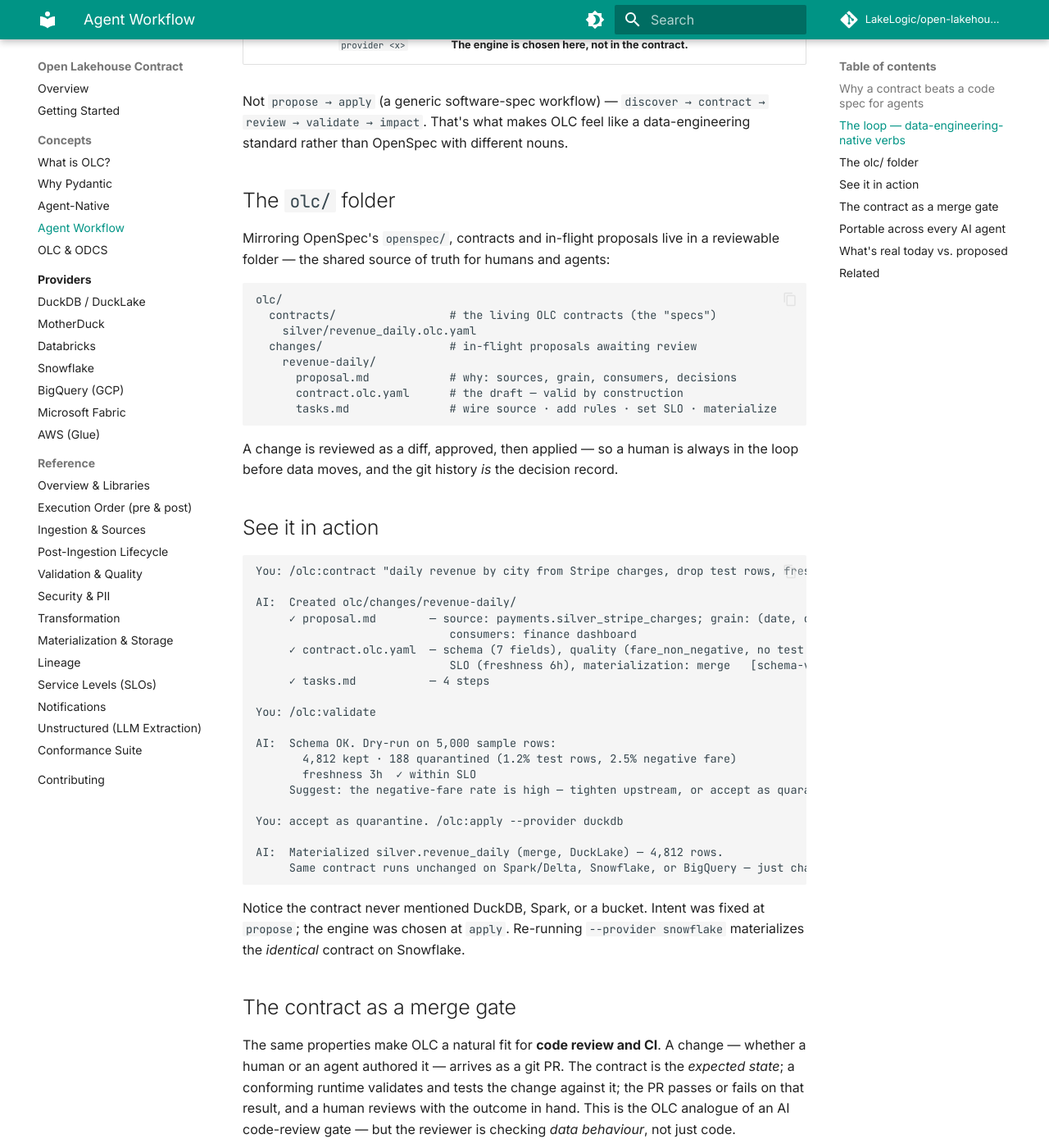
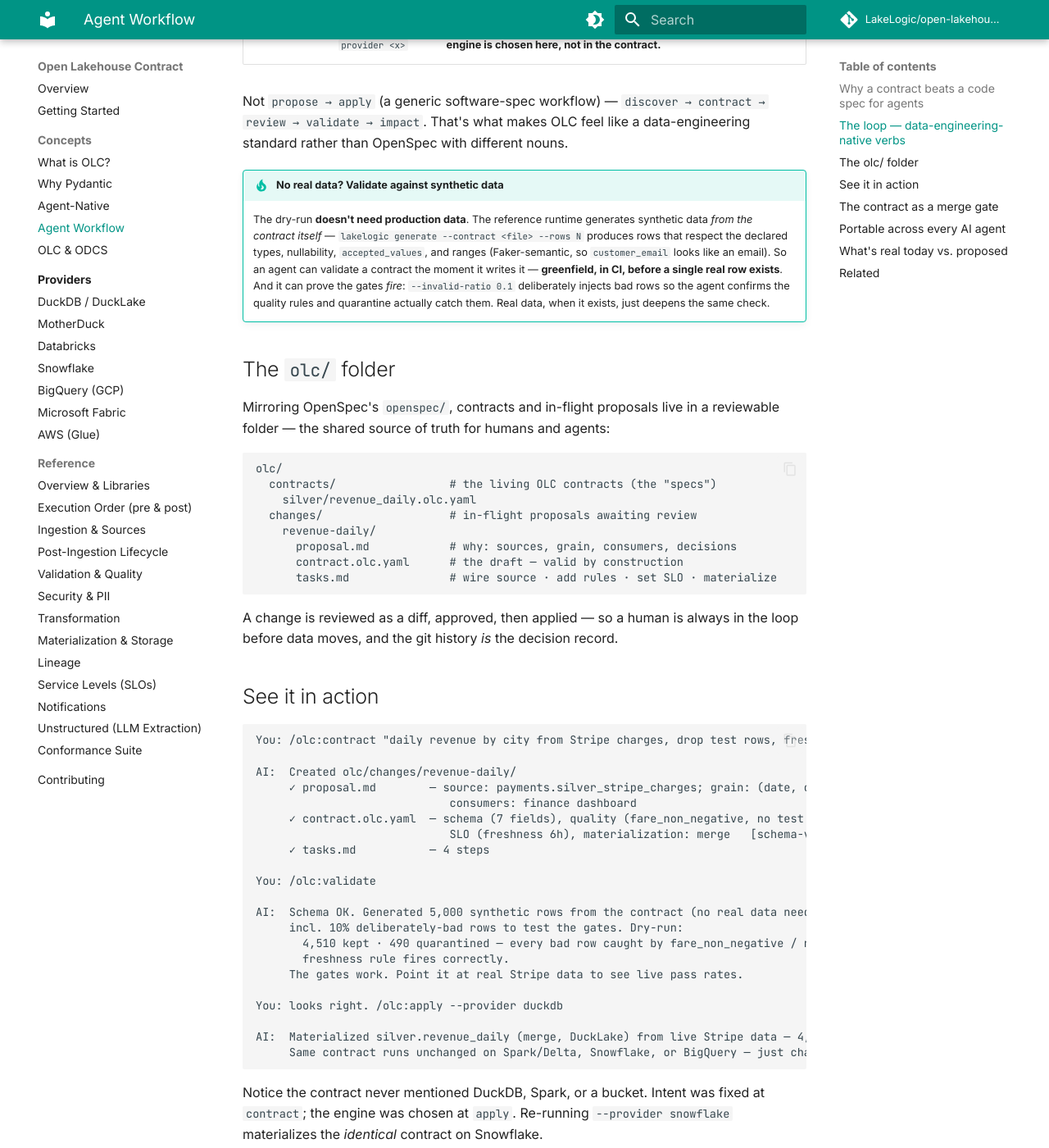
Before and after one commit to LakeLogic/open-lakehouse-contract, an MkDocs documentation site: the page built from docs/concepts/agent-workflow.md, in a window 1280 px wide and 1400 px high, scrolled down 1635 px. Shown: the whole window at 82% size. Built offline with MkDocs 1.6.1 and Material for MkDocs 9.7.7, drawn with Linux system fonts in a browser that asks for light colours; comment, search, counter and statistics services are not loaded; some of the changed text lies outside the part shown.

Commit message:
docs(agent-workflow): validate against contract-generated synthetic data (no real data needed)
The dry-run doesn't require production data — the reference runtime generates synthetic
data from the contract itself (lakelogic generate: type/nullability/accepted_values/range-
aware, Faker-semantic), so an agent can validate the moment it writes a contract —
greenfield, in CI, before any real row exists. --invalid-ratio injects bad rows to prove
the quality gates + quarantine actually fire. Updated the validate verb, the 'no real
data?' callout, the transcript (synthetic dry-run that tests the gates), and the honest-
status note. Builds clean under --strict.

````diff
--- a/docs/concepts/agent-workflow.md
+++ b/docs/concepts/agent-workflow.md
@@ -35,10 +35,13 @@
 | **Contract** | `/olc:contract <product>` | Generate or update the contract for one data product — a **valid** draft with rationale + task checklist. Nothing runs yet. |
 | **Impact** | `/olc:impact "<change>"` | Impact analysis: *"add `customer_segment` to `customer_360`"* → what schema / consumers / SLOs are affected. |
 | **Review** | `/olc:review` | Compare the current changes against the applicable contracts and flag **breaking** schema / quality / SLO / PII / lineage / materialization changes (the merge gate). |
-| **Validate** | `/olc:validate` | JSON-Schema check **plus a dry-run on sample data** → rows, quarantine %, failed rules, SLO status. The agent self-corrects on the errors. |
+| **Validate** | `/olc:validate` | JSON-Schema check **plus a dry-run on synthetic data generated from the contract** (no real data needed) → rows, quarantine %, failed rules, SLO status. The agent self-corrects on the errors. |
 | **Apply** | `/olc:apply --provider <x>` | Materialize for real (merge / SCD2 → Delta / Iceberg / DuckLake). **The engine is chosen here, not in the contract.** |
 
 Not `propose → apply` (a generic software-spec workflow) — `discover → contract → review → validate → impact`. That's what makes OLC feel like a data-engineering standard rather than OpenSpec with different nouns.
+
+!!! tip "No real data? Validate against synthetic data"
+    The dry-run **doesn't need production data**. The reference runtime generates synthetic data *from the contract itself* — `lakelogic generate --contract <file> --rows N` produces rows that respect the declared types, nullability, `accepted_values`, and ranges (Faker-semantic, so `customer_email` looks like an email). So an agent can validate a contract the moment it writes it — **greenfield, in CI, before a single real row exists**. And it can prove the gates *fire*: `--invalid-ratio 0.1` deliberately injects bad rows so the agent confirms the quality rules and quarantine actually catch them. Real data, when it exists, just deepens the same check.
 
 ## The `olc/` folder
 
@@ -71,18 +74,19 @@
 
 You: /olc:validate
 
-AI:  Schema OK. Dry-run on 5,000 sample rows:
-       4,812 kept · 188 quarantined (1.2% test rows, 2.5% negative fare)
-       freshness 3h  ✓ within SLO
-     Suggest: the negative-fare rate is high — tighten upstream, or accept as quarantine?
+AI:  Schema OK. Generated 5,000 synthetic rows from the contract (no real data needed),
+     incl. 10% deliberately-bad rows to test the gates. Dry-run:
+       4,510 kept · 490 quarantined — every bad row caught by fare_non_negative / no-test-rows
+       freshness rule fires correctly.
+     The gates work. Point it at real Stripe data to see live pass rates.
 
-You: accept as quarantine. /olc:apply --provider duckdb
+You: looks right. /olc:apply --provider duckdb
 
-AI:  Materialized silver.revenue_daily (merge, DuckLake) — 4,812 rows.
+AI:  Materialized silver.revenue_daily (merge, DuckLake) from live Stripe data — 4,812 rows.
      Same contract runs unchanged on Spark/Delta, Snowflake, or BigQuery — just change --provider.
 ```
 
-Notice the contract never mentioned DuckDB, Spark, or a bucket. Intent was fixed at `propose`; the engine was chosen at `apply`. Re-running `--provider snowflake` materializes the *identical* contract on Snowflake.
+Notice the contract never mentioned DuckDB, Spark, or a bucket. Intent was fixed at `contract`; the engine was chosen at `apply`. Re-running `--provider snowflake` materializes the *identical* contract on Snowflake.
 
 ## The contract as a merge gate
 
@@ -153,7 +157,7 @@
 ## What's real today vs. proposed
 
 !!! info "Honest status"
-    **Shipping today:** the `olc` CLI (`olc validate` + `olc init`), the Claude Code and Codex integrations (`/olc:validate`, `/olc:contract`, `/olc:review`, `/olc:discover`, `/olc:impact`), schema-only validation with no runtime, and schema-constrained generation. **Provided by the reference runtime (LakeLogic):** the *execute-against-real-data* half — the dry-run (quarantine %, SLO status) and `apply` (materialize) that `/olc:validate` and `/olc:review` deepen into when a runtime is present. **On the roadmap:** the `olc/` change-folder convention, Cursor / Copilot / Gemini / Windsurf integrations, and (not yet published) the `open-lakehouse-contract` package on PyPI.
+    **Shipping today:** the `olc` CLI (`olc validate` + `olc init`), the Claude Code and Codex integrations (`/olc:validate`, `/olc:contract`, `/olc:review`, `/olc:discover`, `/olc:impact`), schema-only validation with no runtime, and schema-constrained generation. **Provided by the reference runtime (LakeLogic):** the *execution* half — **contract-driven synthetic data generation** (`lakelogic generate`, so validation needs no real data), the dry-run (quarantine %, SLO status), and `apply` (materialize) that `/olc:validate` and `/olc:review` deepen into when a runtime is present. **On the roadmap:** the `olc/` change-folder convention, Cursor / Copilot / Gemini / Windsurf integrations, and (not yet published) the `open-lakehouse-contract` package on PyPI.
 
 ## Related
 
````
